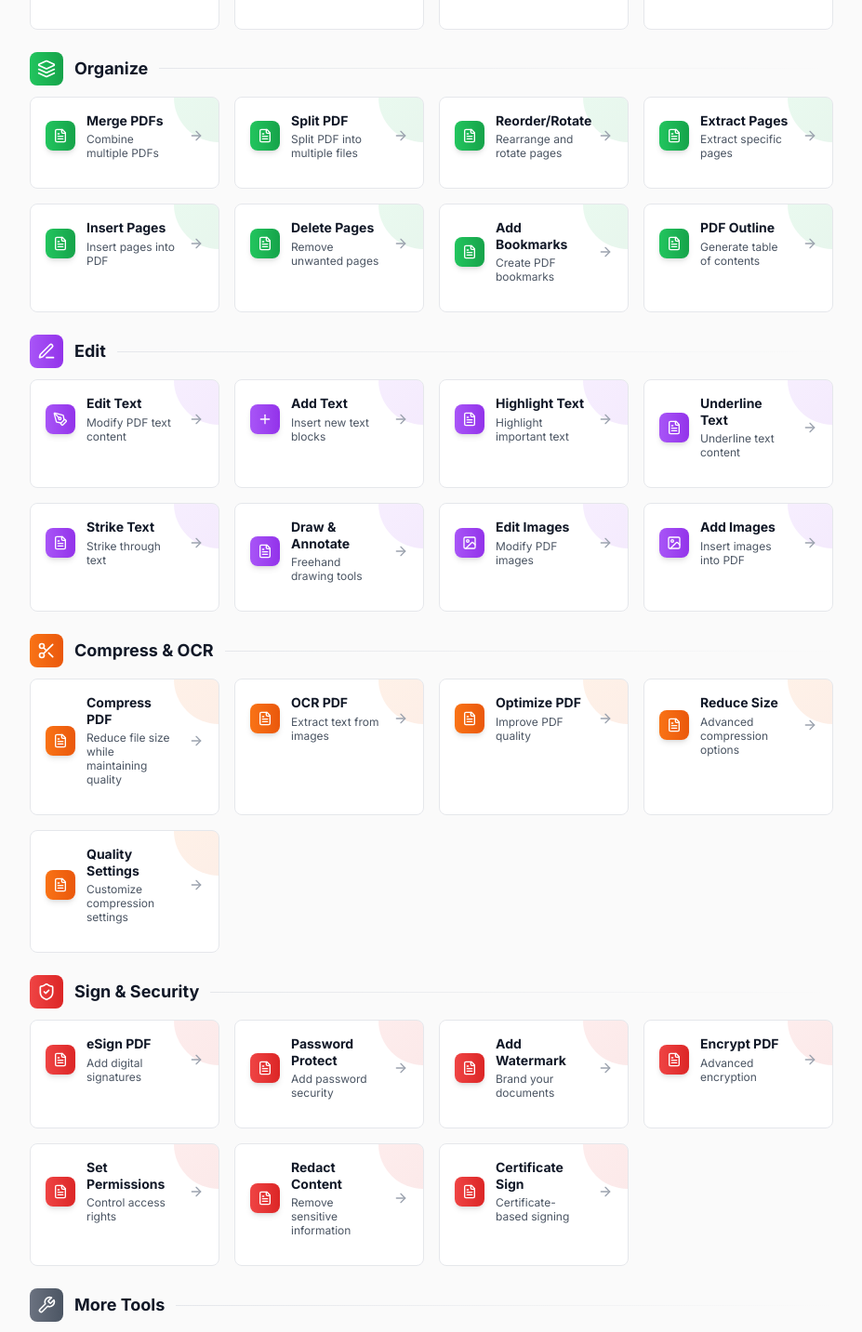
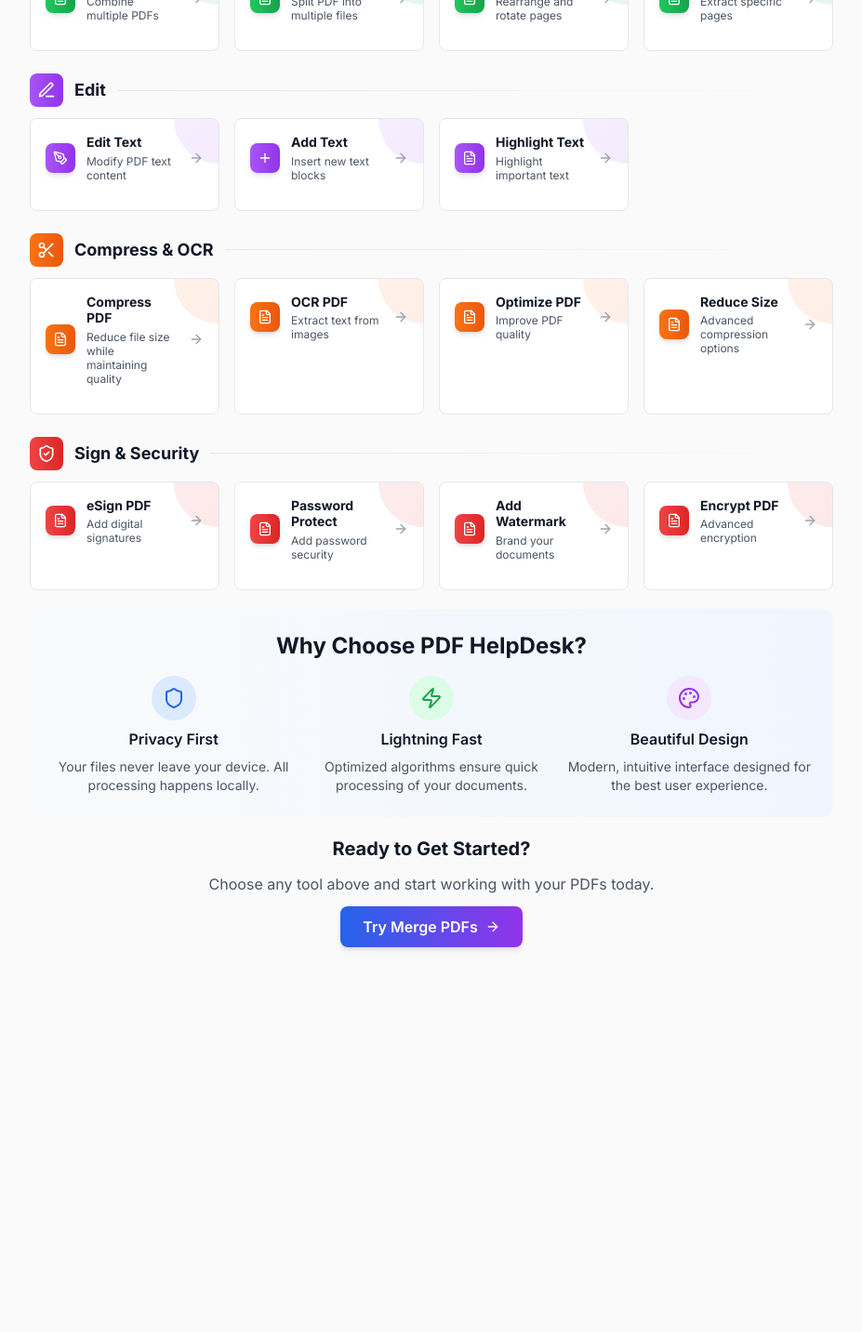
Before and after one commit to krishnareddy-gft/pdf-studio, a React (Vite) app: page / in a window 1280 px wide. Shown: the part 920-2353 px from the top of the page at 93% size, without its empty margins (272-1199 px from the left). After the commit the page ends 1979 px from the top, so only its background shows below. Built offline with nearby package versions, Linux system fonts and the light colour scheme.

Commit message:
Cleaned up tools: removed unnecessary tools, kept only essential popular tools for better UX

```diff
--- a/src/App.jsx
+++ b/src/App.jsx
@@ -12,17 +12,8 @@
 import SplitPDF from './pages/SplitPDF.jsx'
 import ExtractPages from './pages/ExtractPages.jsx'
 import PDFToWord from './pages/PDFToWord.jsx'
-import TextToPDF from './pages/TextToPDF.jsx'
-import HTMLToPDF from './pages/HTMLToPDF.jsx'
-import InsertPages from './pages/InsertPages.jsx'
-import DeletePages from './pages/DeletePages.jsx'
 import WatermarkPDF from './pages/WatermarkPDF.jsx'
-import FlattenPDF from './pages/FlattenPDF.jsx'
-import EditMetadata from './pages/EditMetadata.jsx'
-import SearchPDF from './pages/SearchPDF.jsx'
-import BatchProcess from './pages/BatchProcess.jsx'
 import OptimizePDF from './pages/OptimizePDF.jsx'
-import ComparePDFs from './pages/ComparePDFs.jsx'
 import HighlightPDF from './pages/HighlightPDF.jsx'
 
 // Import or create placeholder components for new tools
@@ -55,54 +46,25 @@
   // Convert tools
   wordtopdf: () => <PlaceholderTool title="Word to PDF" desc="Convert Microsoft Word documents to PDF format" />,
   pdftoword: PDFToWord,
-  exceltopdf: () => <PlaceholderTool title="Excel to PDF" desc="Convert Excel spreadsheets to PDF format" />,
-  pdftoexcel: () => <PlaceholderTool title="PDF to Excel" desc="Convert PDF tables to Excel format" />,
-  ppttopdf: () => <PlaceholderTool title="PowerPoint to PDF" desc="Convert PowerPoint presentations to PDF format" />,
-  pdftoppt: () => <PlaceholderTool title="PDF to PowerPoint" desc="Convert PDF to editable PowerPoint format" />,
-  htmltopdf: HTMLToPDF,
-  texttopdf: TextToPDF,
 
   // Organize tools
   split: SplitPDF,
   extract: ExtractPages,
-  insert: InsertPages,
-  delete: DeletePages,
-  bookmarks: () => <PlaceholderTool title="Add Bookmarks" desc="Create and manage PDF bookmarks" />,
-  outline: () => <PlaceholderTool title="PDF Outline" desc="Generate table of contents for PDF documents" />,
 
   // Edit tools
   edittext: () => <PlaceholderTool title="Edit Text" desc="Modify text content in PDF documents" />,
-  editimages: () => <PlaceholderTool title="Edit Images" desc="Modify images within PDF documents" />,
   addtext: () => <PlaceholderTool title="Add Text" desc="Insert new text blocks into PDF documents" />,
-  addimages: () => <PlaceholderTool title="Add Images" desc="Insert images into PDF documents" />,
   highlight: HighlightPDF,
-  underline: () => <PlaceholderTool title="Underline Text" desc="Underline text content in PDF documents" />,
-  strikethrough: () => <PlaceholderTool title="Strike Text" desc="Strike through text in PDF documents" />,
-  draw: () => <PlaceholderTool title="Draw & Annotate" desc="Add freehand drawings and annotations" />,
 
   // Compress tools
   ocr: () => <PlaceholderTool title="OCR PDF" desc="Extract text from image-based PDF documents" />,
   optimize: OptimizePDF,
   reduce: CompressPDF,
-  quality: OptimizePDF,
 
   // Security tools
-  certificate: () => <PlaceholderTool title="Certificate Sign" desc="Add certificate-based digital signatures" />,
   password: () => <PlaceholderTool title="Password Protect" desc="Add password security to PDF documents" />,
   encrypt: () => <PlaceholderTool title="Encrypt PDF" desc="Advanced PDF encryption options" />,
-  permissions: () => <PlaceholderTool title="Set Permissions" desc="Control access rights and permissions" />,
-  watermark: WatermarkPDF,
-  redact: () => <PlaceholderTool title="Redact Content" desc="Remove sensitive information from PDFs" />,
-
-  // Utility tools
-  compare: ComparePDFs,
-  search: SearchPDF,
-  forms: () => <PlaceholderTool title="Fill Forms" desc="Complete fillable PDF forms" />,
-  flatten: FlattenPDF,
-  metadata: EditMetadata,
-  repair: () => <PlaceholderTool title="Repair PDF" desc="Fix corrupted PDF files" />,
-  validate: () => <PlaceholderTool title="Validate PDF" desc="Check PDF compliance and standards" />,
-  batch: BatchProcess
+  watermark: WatermarkPDF
 }
 
 export default function App() {
--- a/src/components/Sidebar.jsx
+++ b/src/components/Sidebar.jsx
@@ -24,13 +24,7 @@
       { key: 'imagetopdf', label: 'Image → PDF', desc: 'Convert JPG/PNG to PDF' },
       { key: 'pdftoimages', label: 'PDF → Images', desc: 'Export PDF as PNG/JPG' },
       { key: 'wordtopdf', label: 'Word → PDF', desc: 'Convert DOC/DOCX to PDF' },
-      { key: 'pdftoword', label: 'PDF → Word', desc: 'Convert PDF to DOCX' },
-      { key: 'exceltopdf', label: 'Excel → PDF', desc: 'Convert XLS/XLSX to PDF' },
-      { key: 'pdftoexcel', label: 'PDF → Excel', desc: 'Convert PDF to XLSX' },
-      { key: 'ppttopdf', label: 'PowerPoint → PDF', desc: 'Convert PPT/PPTX to PDF' },
-      { key: 'pdftoppt', label: 'PDF → PowerPoint', desc: 'Convert PDF to PPTX' },
-      { key: 'htmltopdf', label: 'HTML → PDF', desc: 'Convert web pages to PDF' },
-      { key: 'texttopdf', label: 'Text → PDF', desc: 'Convert TXT files to PDF' }
+      { key: 'pdftoword', label: 'PDF → Word', desc: 'Convert PDF to DOCX' }
     ]
   },
   {
@@ -41,11 +35,7 @@
       { key: 'merge', label: 'Merge PDFs', desc: 'Combine multiple PDFs' },
       { key: 'split', label: 'Split PDF', desc: 'Split PDF into multiple files' },
       { key: 'organize', label: 'Reorder/Rotate', desc: 'Rearrange and rotate pages' },
-      { key: 'extract', label: 'Extract Pages', desc: 'Extract specific pages' },
-      { key: 'insert', label: 'Insert Pages', desc: 'Insert pages into PDF' },
-      { key: 'delete', label: 'Delete Pages', desc: 'Remove unwanted pages' },
-      { key: 'bookmarks', label: 'Add Bookmarks', desc: 'Create PDF bookmarks' },
-      { key: 'outline', label: 'PDF Outline', desc: 'Generate table of contents' }
+      { key: 'extract', label: 'Extract Pages', desc: 'Extract specific pages' }
     ]
   },
   {
@@ -54,13 +44,8 @@
     icon: Edit3,
     items: [
       { key: 'edittext', label: 'Edit Text', desc: 'Modify PDF text content' },
-      { key: 'editimages', label: 'Edit Images', desc: 'Modify PDF images' },
       { key: 'addtext', label: 'Add Text', desc: 'Insert new text blocks' },
-      { key: 'addimages', label: 'Add Images', desc: 'Insert images into PDF' },
-      { key: 'highlight', label: 'Highlight Text', desc: 'Highlight important text' },
-      { key: 'underline', label: 'Underline Text', desc: 'Underline text content' },
-      { key: 'strikethrough', label: 'Strike Text', desc: 'Strike through text' },
-      { key: 'draw', label: 'Draw & Annotate', desc: 'Freehand drawing tools' }
+      { key: 'highlight', label: 'Highlight Text', desc: 'Highlight important text' }
     ]
   },
   {
@@ -71,8 +56,7 @@
       { key: 'compress', label: 'Compress PDF', desc: 'Reduce file size' },
       { key: 'ocr', label: 'OCR PDF', desc: 'Extract text from images' },
       { key: 'optimize', label: 'Optimize PDF', desc: 'Improve PDF quality' },
-      { key: 'reduce', label: 'Reduce Size', desc: 'Advanced compression' },
-      { key: 'quality', label: 'Quality Settings', desc: 'Customize compression' }
+      { key: 'reduce', label: 'Reduce Size', desc: 'Advanced compression' }
     ]
   },
   {
@@ -81,29 +65,12 @@
     icon: ShieldCheck,
     items: [
       { key: 'sign', label: 'eSign PDF', desc: 'Digital signatures' },
-      { key: 'certificate', label: 'Certificate Sign', desc: 'Certificate-based signing' },
       { key: 'password', label: 'Password Protect', desc: 'Add password security' },
       { key: 'encrypt', label: 'Encrypt PDF', desc: 'Advanced encryption' },
-      { key: 'permissions', label: 'Set Permissions', desc: 'Control access rights' },
-      { key: 'watermark', label: 'Add Watermark', desc: 'Brand your documents' },
-      { key: 'redact', label: 'Redact Content', desc: 'Remove sensitive info' }
+      { key: 'watermark', label: 'Add Watermark', desc: 'Brand your documents' }
     ]
   },
-  {
-    key: 'tools',
-    label: 'More Tools',
-    icon: Wrench,
-    items: [
-      { key: 'compare', label: 'Compare PDFs', desc: 'Find differences' },
-      { key: 'search', label: 'Search PDF', desc: 'Find text in PDF' },
-      { key: 'forms', label: 'Fill Forms', desc: 'Complete PDF forms' },
-      { key: 'flatten', label: 'Flatten PDF', desc: 'Make uneditable' },
-      { key: 'metadata', label: 'Edit Metadata', desc: 'Modify PDF info' },
-      { key: 'repair', label: 'Repair PDF', desc: 'Fix corrupted files' },
-      { key: 'validate', label: 'Validate PDF', desc: 'Check PDF compliance' },
-      { key: 'batch', label: 'Batch Process', desc: 'Process multiple files' }
-    ]
-  }
+
 ]
 
 export default function Sidebar({ onNavigate, active, isMobile, isOpen, onClose }) {
--- a/src/pages/Home.jsx
+++ b/src/pages/Home.jsx
@@ -2,7 +2,7 @@
 import React from 'react'
 import ToolCard from '../components/ToolCard.jsx'
 import {
-  FileText, Images, Layers, Edit3, Scissors, ShieldCheck, Wrench,
+  FileText, Images, Layers, Edit3, Scissors, ShieldCheck,
   ArrowRight, Star, Zap, Shield, Palette, Clock
 } from 'lucide-react'
 
@@ -19,11 +19,7 @@
         { key: 'imagetopdf', title: 'Image → PDF', desc: 'Convert JPG/PNG to PDF' },
         { key: 'pdftoimages', title: 'PDF → Images', desc: 'Export PDF as PNG/JPG' },
         { key: 'wordtopdf', title: 'Word → PDF', desc: 'Convert DOC/DOCX to PDF' },
-        { key: 'pdftoword', title: 'PDF → Word', desc: 'Convert PDF to DOCX' },
-        { key: 'exceltopdf', title: 'Excel → PDF', desc: 'Convert XLS/XLSX to PDF' },
-        { key: 'ppttopdf', title: 'PowerPoint → PDF', desc: 'Convert PPT/PPTX to PDF' },
-        { key: 'htmltopdf', title: 'HTML → PDF', desc: 'Convert web pages to PDF' },
-        { key: 'texttopdf', title: 'Text → PDF', desc: 'Convert TXT files to PDF' }
+        { key: 'pdftoword', title: 'PDF → Word', desc: 'Convert PDF to DOCX' }
       ]
     },
     {
@@ -37,11 +33,7 @@
         { key: 'merge', title: 'Merge PDFs', desc: 'Combine multiple PDFs' },
         { key: 'split', title: 'Split PDF', desc: 'Split PDF into multiple files' },
         { key: 'organize', title: 'Reorder/Rotate', desc: 'Rearrange and rotate pages' },
-        { key: 'extract', title: 'Extract Pages', desc: 'Extract specific pages' },
-        { key: 'insert', title: 'Insert Pages', desc: 'Insert pages into PDF' },
-        { key: 'delete', title: 'Delete Pages', desc: 'Remove unwanted pages' },
-        { key: 'bookmarks', title: 'Add Bookmarks', desc: 'Create PDF bookmarks' },
-        { key: 'outline', title: 'PDF Outline', desc: 'Generate table of contents' }
+        { key: 'extract', title: 'Extract Pages', desc: 'Extract specific pages' }
       ]
     },
     {
@@ -54,12 +46,7 @@
       tools: [
         { key: 'edittext', title: 'Edit Text', desc: 'Modify PDF text content' },
         { key: 'addtext', title: 'Add Text', desc: 'Insert new text blocks' },
-        { key: 'highlight', title: 'Highlight Text', desc: 'Highlight important text' },
-        { key: 'underline', title: 'Underline Text', desc: 'Underline text content' },
-        { key: 'strikethrough', title: 'Strike Text', desc: 'Strike through text' },
-        { key: 'draw', title: 'Draw & Annotate', desc: 'Freehand drawing tools' },
-        { key: 'editimages', title: 'Edit Images', desc: 'Modify PDF images' },
-        { key: 'addimages', title: 'Add Images', desc: 'Insert images into PDF' }
+        { key: 'highlight', title: 'Highlight Text', desc: 'Highlight important text' }
       ]
     },
     {
@@ -73,8 +60,7 @@
         { key: 'compress', title: 'Compress PDF', desc: 'Reduce file size while maintaining quality' },
         { key: 'ocr', title: 'OCR PDF', desc: 'Extract text from images' },
         { key: 'optimize', title: 'Optimize PDF', desc: 'Improve PDF quality' },
-        { key: 'reduce', title: 'Reduce Size', desc: 'Advanced compression options' },
-        { key: 'quality', title: 'Quality Settings', desc: 'Customize compression settings' }
+        { key: 'reduce', title: 'Reduce Size', desc: 'Advanced compression options' }
       ]
     },
     {
@@ -88,30 +74,10 @@
         { key: 'sign', title: 'eSign PDF', desc: 'Add digital signatures' },
         { key: 'password', title: 'Password Protect', desc: 'Add password security' },
         { key: 'watermark', title: 'Add Watermark', desc: 'Brand your documents' },
-        { key: 'encrypt', title: 'Encrypt PDF', desc: 'Advanced encryption' },
-        { key: 'permissions', title: 'Set Permissions', desc: 'Control access rights' },
-        { key: 'redact', title: 'Redact Content', desc: 'Remove sensitive information' },
-        { key: 'certificate', title: 'Certificate Sign', desc: 'Certificate-based signing' }
+        { key: 'encrypt', title: 'Encrypt PDF', desc: 'Advanced encryption' }
       ]
     },
-    {
-      id: 'tools',
-      title: 'More Tools',
-      icon: Wrench,
-      color: 'from-gray-500 to-gray-600',
-      bgColor: 'bg-gray-50',
-      borderColor: 'border-gray-200',
-      tools: [
-        { key: 'compare', title: 'Compare PDFs', desc: 'Find differences between PDFs' },
-        { key: 'search', title: 'Search PDF', desc: 'Find text in PDF documents' },
-        { key: 'forms', title: 'Fill Forms', desc: 'Complete PDF forms' },
-        { key: 'flatten', title: 'Flatten PDF', desc: 'Make PDF uneditable' },
-        { key: 'metadata', title: 'Edit Metadata', desc: 'Modify PDF information' },
-        { key: 'repair', title: 'Repair PDF', desc: 'Fix corrupted PDF files' },
-        { key: 'validate', title: 'Validate PDF', desc: 'Check PDF compliance' },
-        { key: 'batch', title: 'Batch Process', desc: 'Process multiple files' }
-      ]
-    }
+
   ]
 
   // Popular tools selection - now with 8 tools
```
